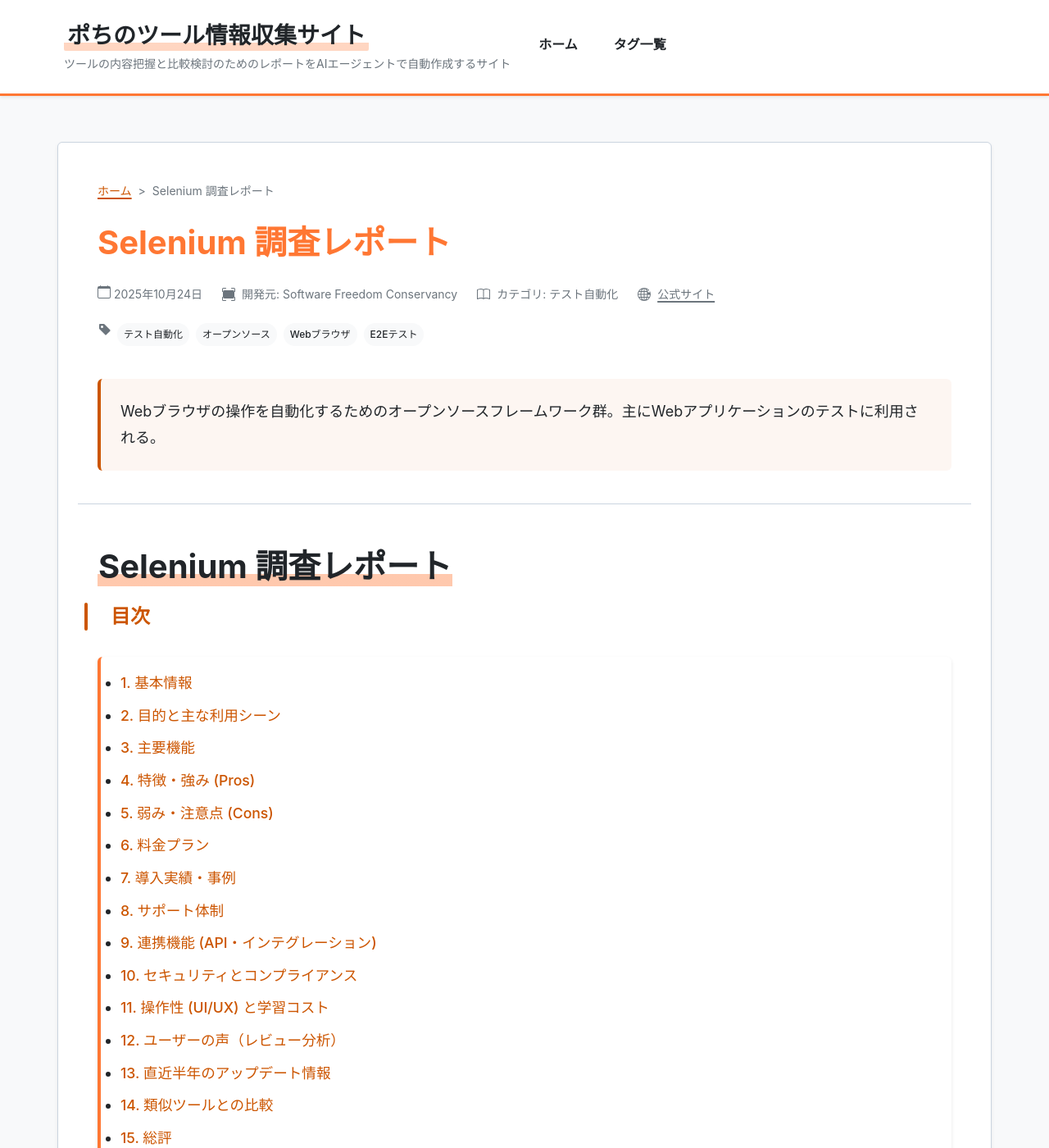
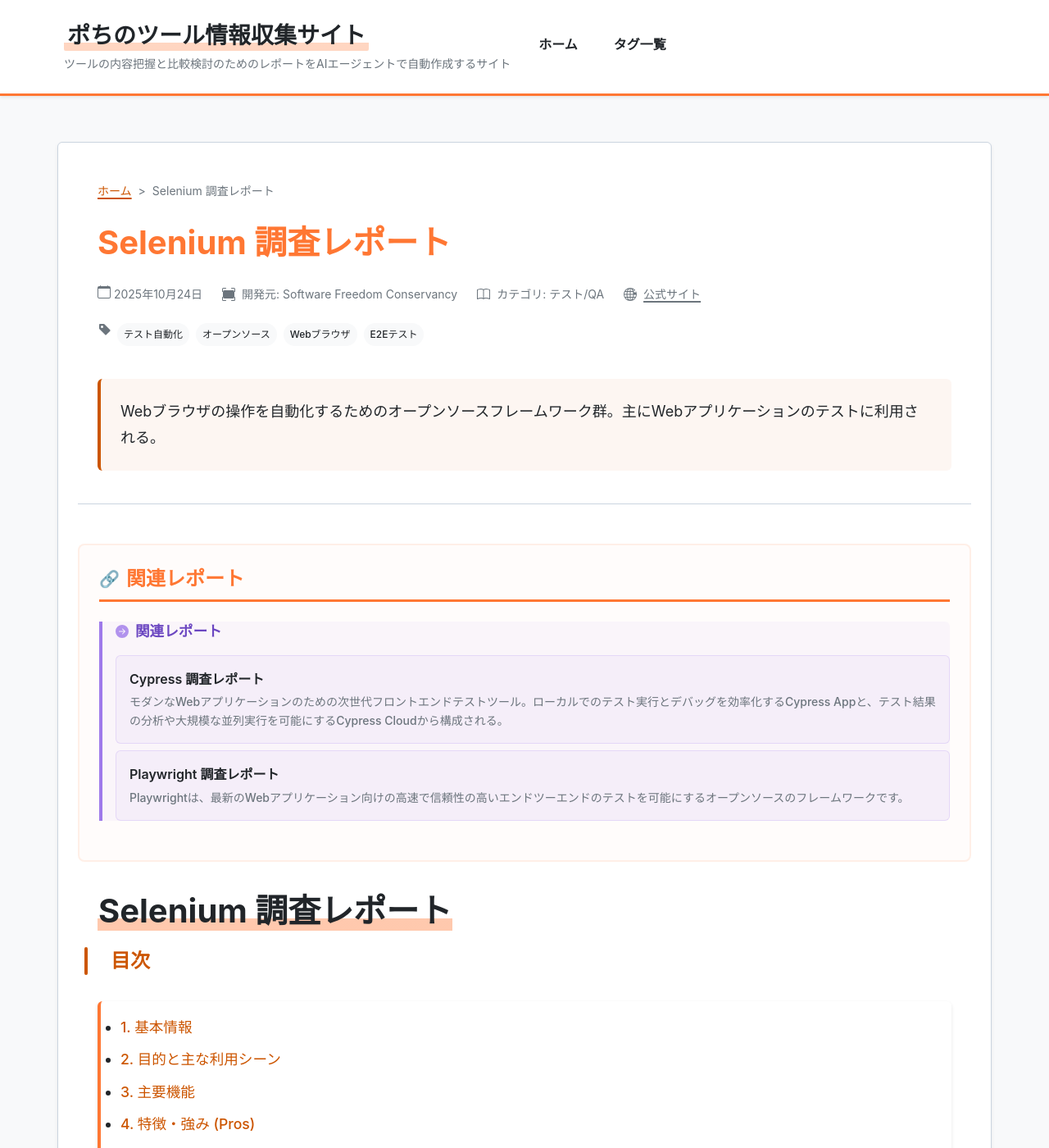
Before and after one commit to aegisfleet/tool-survey-report, a Jekyll site: the page built from _reports/selenium.md, in a window 1280 px wide and 1400 px high. Shown: the whole window at 82% size. Built offline with Jekyll 4.4.1, drawn with Linux system fonts in a browser that asks for light colours.

Commit message:
refactor: テスト自動化レポートのカテゴリとタグを整理 (#111)
`task-organizing-category-tags.md` の指示に従い、テスト自動化関連のレポートのカテゴリとタグを標準化しました。

- `autify.md`, `magicpod.md`, `cypress.md`, `playwright.md`, `selenium.md` の `category` を `テスト/QA` に統一しました。
- `cypress.md`, `playwright.md`, `selenium.md` に相互の `related_tools` を追加し、関連付けを行いました。
- `task-organizing-category-tags.md` を更新し、作業の進捗を記録しました。

Co-authored-by: google-labs-jules[bot] <161369871+google-labs-jules[bot]@users.noreply.github.com>

```diff
--- a/_reports/cypress.md
+++ b/_reports/cypress.md
@@ -1,7 +1,7 @@
 ---
 title: "Cypress 調査レポート"
 tool_name: "Cypress"
-category: "テスト自動化フレームワーク"
+category: "テスト/QA"
 developer: "Cypress.io"
 official_site: "https://www.cypress.io/"
 date: "2025-10-24"
@@ -11,6 +11,10 @@ tags:
   - "E2Eテスト"
   - "フロントエンド開発"
 description: "モダンなWebアプリケーションのための次世代フロントエンドテストツール。ローカルでのテスト実行とデバッグを効率化するCypress Appと、テスト結果の分析や大規模な並列実行を可能にするCypress Cloudから構成される。"
+relationships:
+  related_tools:
+    - "Playwright"
+    - "Selenium"
 ---
 
 # **Cypress 調査レポート**
--- a/_reports/playwright.md
+++ b/_reports/playwright.md
@@ -1,7 +1,7 @@
 ---
 title: "Playwright 調査レポート"
 tool_name: "Playwright"
-category: "テスト自動化フレームワーク"
+category: "テスト/QA"
 developer: "Microsoft"
 official_site: "https://playwright.dev/"
 date: "2025-10-18"
@@ -12,6 +12,10 @@ tags:
   - "ブラウザテスト"
   - "オープンソース"
 description: "Playwrightは、最新のWebアプリケーション向けの高速で信頼性の高いエンドツーエンドのテストを可能にするオープンソースのフレームワークです。"
+relationships:
+  related_tools:
+    - "Cypress"
+    - "Selenium"
 ---
 
 # **Playwright 調査レポート**
--- a/_reports/selenium.md
+++ b/_reports/selenium.md
@@ -1,7 +1,7 @@
 ---
 title: "Selenium 調査レポート"
 tool_name: "Selenium"
-category: "テスト自動化"
+category: "テスト/QA"
 developer: "Software Freedom Conservancy"
 official_site: "https://www.selenium.dev/"
 date: "2025-10-24"
@@ -12,6 +12,10 @@ tags:
   - "Webブラウザ"
   - "E2Eテスト"
 description: "Webブラウザの操作を自動化するためのオープンソースフレームワーク群。主にWebアプリケーションのテストに利用される。"
+relationships:
+  related_tools:
+    - "Cypress"
+    - "Playwright"
 ---
 
 # **Selenium 調査レポート**
```
Also changed, not shown: _reports/autify.md (+2 -2 lines), _reports/magicpod.md (+3 -3 lines), task-organizing-category-tags.md (+12 -0 lines).
